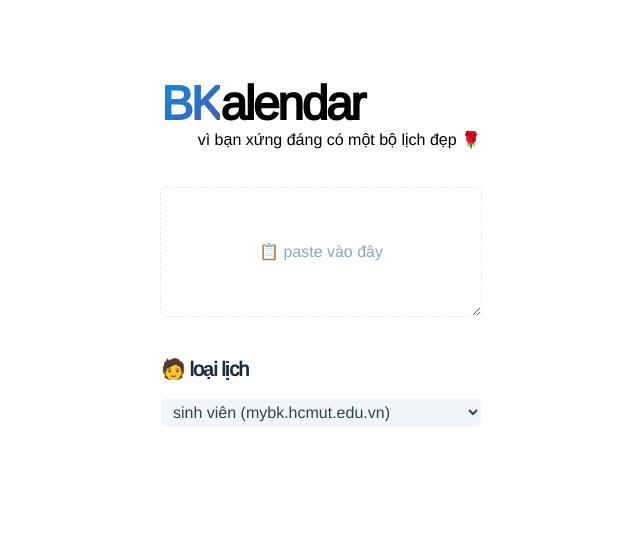
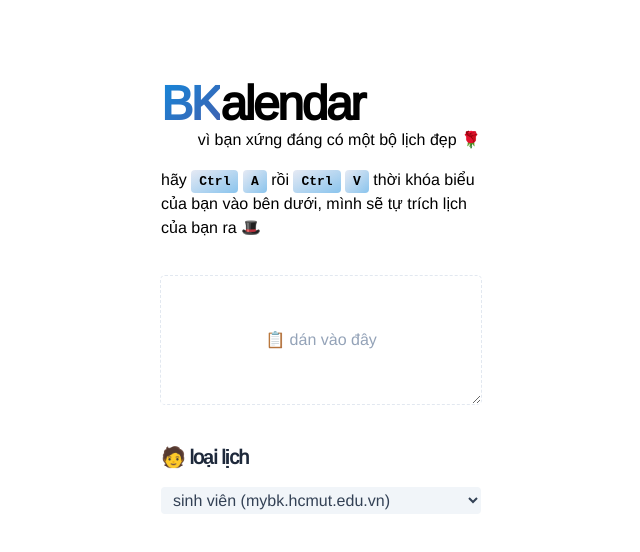
Before and after one commit to bkalendar/bkalendar.github.io, a SvelteKit app: page / in a window 1280 px wide. Shown: the top 552 px of the page, without its empty margins (319-959 px from the left). Built offline with nearby package versions, Linux system fonts and the light colour scheme.

Commit message:
feat: polish up

```diff
--- /dev/null
+++ b/src/lib/Key.svelte
@@ -0,0 +1,3 @@
+<span class="rounded bg-gradient-to-br from-marine-100 to-sky-300 px-2 py-1 font-mono font-bold">
+	<slot />
+</span>
--- a/src/lib/google.ts
+++ b/src/lib/google.ts
@@ -1,6 +1,4 @@
 // this module should be lazy-loaded (on browser)
-
-import type { EventInput } from '$lib/types';
 
 export default { auth, createCalendar, addEventsToCalendar };
 
@@ -90,7 +88,7 @@ async function createCalendar(summary: string) {
 	return calendar;
 }
 
-async function addEventsToCalendar(events: EventInput[], calendarId: string) {
+async function addEventsToCalendar(events: gapi.client.calendar.EventInput[], calendarId: string) {
 	for (const event of events) {
 		await gapi.client.calendar.events.insert({
 			calendarId,
--- a/src/routes/+page.svelte
+++ b/src/routes/+page.svelte
@@ -8,6 +8,7 @@
 	import GapiOutputSection from './GapiOutputSection.svelte';
 	import IcalOutputSection from './IcalOutputSection.svelte';
 	import { fly } from 'svelte/transition';
+	import Key from '$lib/Key.svelte';
 
 	let raw: string;
 	let kind: 'sinh viên' | 'giảng viên' = 'sinh viên';
@@ -49,6 +50,12 @@
 <div class="h-4" />
 {#if !timetable}
 	<div out:fly={{ delay: 500, duration: 500, x: -100 }}>
+		<p>
+			hãy <Key>Ctrl</Key>
+			<Key>A</Key> rồi <Key>Ctrl</Key>
+			<Key>V</Key> thời khóa biểu của bạn vào bên dưới, mình sẽ tự trích lịch của bạn ra 🎩
+		</p>
+		<div class="h-4" />
 		<PasteArea bind:raw />
 		<div class="h-4" />
 		<KindSelect bind:kind />
--- a/src/routes/GapiOutputSection.svelte
+++ b/src/routes/GapiOutputSection.svelte
@@ -55,9 +55,11 @@
 <GapiPreview {events} />
 <div class="h-4" />
 <div class="flex justify-center">
-	{#if mode == "random"}
-	<OkeeButton disabled={ready} variant="slate" on:click={() => seed++}>🎲 màu khác ik</OkeeButton>
-	<div class="w-4" />
+	{#if mode == 'random'}
+		<OkeeButton disabled={ready} variant="slate" on:click={() => seed++}>🎲 màu khác ik</OkeeButton>
+		<div class="w-4" />
 	{/if}
-	<OkeeButton disabled={ready} variant="navy" on:click={callGapi}>👌 okee</OkeeButton>
+	<OkeeButton disabled={ready} variant="navy" on:click={callGapi}>
+		{!ready ? '👌 okee' : '🏃‍♂️ đang thêm...'}
+	</OkeeButton>
 </div>
--- a/src/routes/GapiPreview.svelte
+++ b/src/routes/GapiPreview.svelte
@@ -1,11 +1,10 @@
 <script lang="ts">
-	import type { EventInput } from '$lib/types';
 	import { getDay, startOfDay } from 'date-fns';
 	import { COLORS } from '../lib/colors';
 
-	export let events: EventInput[];
+	export let events: gapi.client.calendar.EventInput[];
 
-	const getWeekday = (event: EventInput) => {
+	const getWeekday = (event: gapi.client.calendar.EventInput) => {
 		// FIXME: take event.start.timezone into account
 		// this:    0 -> 6, Sun -> Sar
 		let weekday: number = getDay(new Date(event.start.dateTime!));
@@ -14,7 +13,7 @@
 		return weekday;
 	};
 
-	const getHours = (event: EventInput) => {
+	const getHours = (event: gapi.client.calendar.EventInput) => {
 		// hours elapsed from start of day
 		const elapsed = (date: Date) => {
 			return (+date - +startOfDay(date)) / 1000 / 60 / 60;
@@ -33,7 +32,8 @@
 
 	const col = (weekday: number) => weekday - 1;
 	const row = (hour: number) => hour - 5;
-	const color = (event: EventInput) => COLORS.get(event.colorId ?? '8')!.background;
+	const color = (event: gapi.client.calendar.EventInput) =>
+		COLORS.get(event.colorId ?? '8')!.background;
 </script>
 
 <div
--- a/src/routes/PasteArea.svelte
+++ b/src/routes/PasteArea.svelte
@@ -4,6 +4,6 @@
 
 <textarea
 	bind:value={raw}
-	placeholder="📋 paste vào đây"
+	placeholder="📋 dán vào đây"
 	class="mt-5 h-32 w-full rounded bg-transparent p-2 text-xs placeholder-slate-400 outline-dashed outline-[1.5px] outline-slate-200 placeholder:text-center placeholder:text-base placeholder:font-light placeholder:leading-[7rem] focus:outline-slate-500"
 />
```
